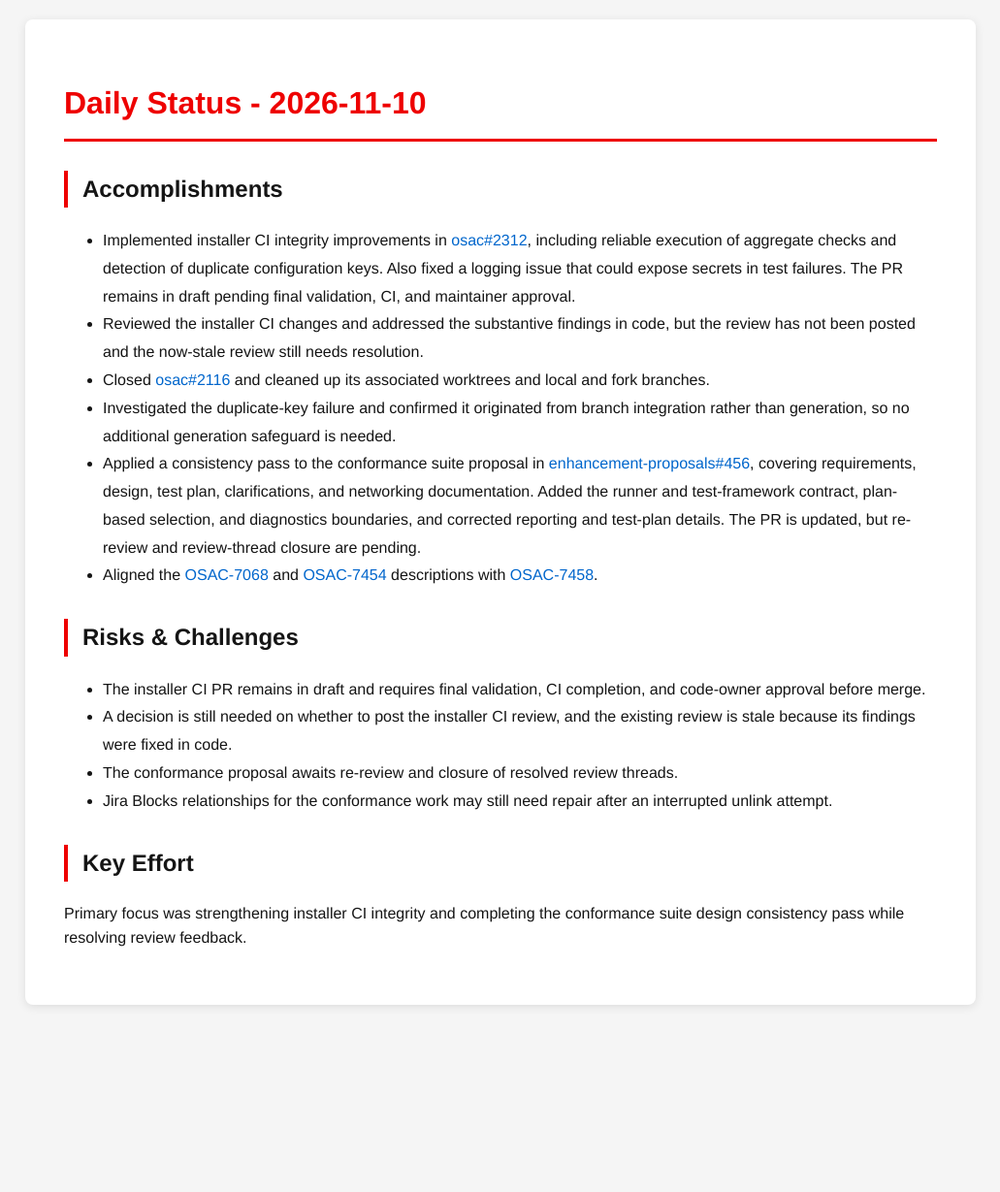
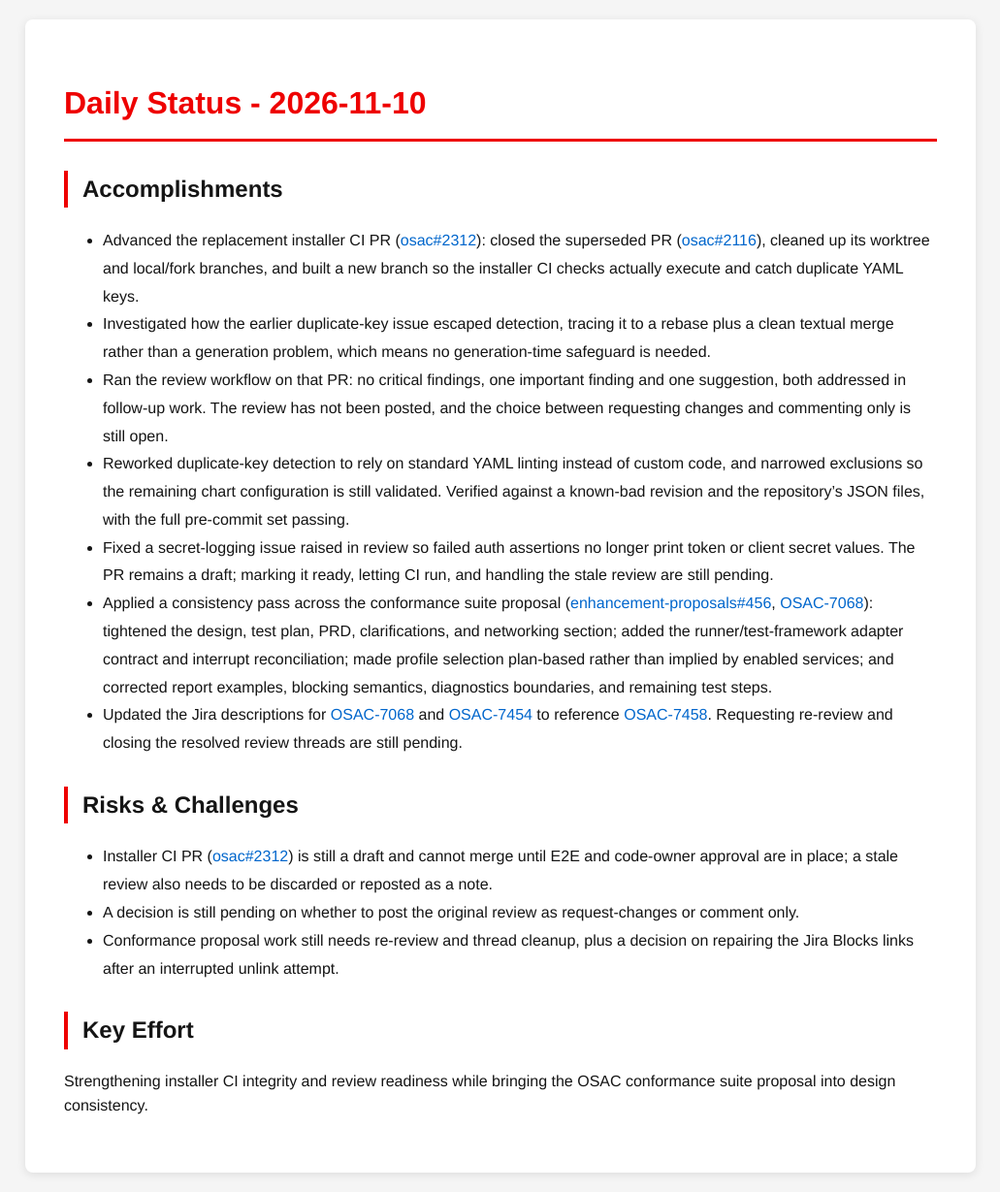
Before and after one commit to tzvatot/daily-status, a Jekyll site: the page built from 2026-11-10.md, in a window 1280 px wide. Shown: the whole page at 97% size, without its empty margins (124-1155 px from the left). Built offline with Jekyll 4.4.1, drawn with Linux system fonts in a browser that asks for light colours; before the commit the page ends 1056 px from its top, so only the background shows below that.

Commit message:
Daily status update - 2026-11-10

```diff
--- a/2026-11-10.md
+++ b/2026-11-10.md
@@ -7,18 +7,21 @@ date: 2026-11-10
 # Daily Status - 2026-11-10
 
 ## Accomplishments
-- Implemented installer CI integrity improvements in [osac#2312](https://github.com/osac-project/osac/pull/2312), including reliable execution of aggregate checks and detection of duplicate configuration keys. Also fixed a logging issue that could expose secrets in test failures. The PR remains in draft pending final validation, CI, and maintainer approval.
-- Reviewed the installer CI changes and addressed the substantive findings in code, but the review has not been posted and the now-stale review still needs resolution.
-- Closed [osac#2116](https://github.com/osac-project/osac/pull/2116) and cleaned up its associated worktrees and local and fork branches.
-- Investigated the duplicate-key failure and confirmed it originated from branch integration rather than generation, so no additional generation safeguard is needed.
-- Applied a consistency pass to the conformance suite proposal in [enhancement-proposals#456](https://github.com/osac-project/enhancement-proposals/pull/456), covering requirements, design, test plan, clarifications, and networking documentation. Added the runner and test-framework contract, plan-based selection, and diagnostics boundaries, and corrected reporting and test-plan details. The PR is updated, but re-review and review-thread closure are pending.
-- Aligned the [OSAC-7068](https://redhat.atlassian.net/browse/OSAC-7068) and [OSAC-7454](https://redhat.atlassian.net/browse/OSAC-7454) descriptions with [OSAC-7458](https://redhat.atlassian.net/browse/OSAC-7458).
+
+- Advanced the replacement installer CI PR ([osac#2312](https://github.com/osac-project/osac/pull/2312)): closed the superseded PR ([osac#2116](https://github.com/osac-project/osac/pull/2116)), cleaned up its worktree and local/fork branches, and built a new branch so the installer CI checks actually execute and catch duplicate YAML keys.
+- Investigated how the earlier duplicate-key issue escaped detection, tracing it to a rebase plus a clean textual merge rather than a generation problem, which means no generation-time safeguard is needed.
+- Ran the review workflow on that PR: no critical findings, one important finding and one suggestion, both addressed in follow-up work. The review has not been posted, and the choice between requesting changes and commenting only is still open.
+- Reworked duplicate-key detection to rely on standard YAML linting instead of custom code, and narrowed exclusions so the remaining chart configuration is still validated. Verified against a known-bad revision and the repository's JSON files, with the full pre-commit set passing.
+- Fixed a secret-logging issue raised in review so failed auth assertions no longer print token or client secret values. The PR remains a draft; marking it ready, letting CI run, and handling the stale review are still pending.
+- Applied a consistency pass across the conformance suite proposal ([enhancement-proposals#456](https://github.com/osac-project/enhancement-proposals/pull/456), [OSAC-7068](https://redhat.atlassian.net/browse/OSAC-7068)): tightened the design, test plan, PRD, clarifications, and networking section; added the runner/test-framework adapter contract and interrupt reconciliation; made profile selection plan-based rather than implied by enabled services; and corrected report examples, blocking semantics, diagnostics boundaries, and remaining test steps.
+- Updated the Jira descriptions for [OSAC-7068](https://redhat.atlassian.net/browse/OSAC-7068) and [OSAC-7454](https://redhat.atlassian.net/browse/OSAC-7454) to reference [OSAC-7458](https://redhat.atlassian.net/browse/OSAC-7458). Requesting re-review and closing the resolved review threads are still pending.
 
 ## Risks & Challenges
-- The installer CI PR remains in draft and requires final validation, CI completion, and code-owner approval before merge.
-- A decision is still needed on whether to post the installer CI review, and the existing review is stale because its findings were fixed in code.
-- The conformance proposal awaits re-review and closure of resolved review threads.
-- Jira Blocks relationships for the conformance work may still need repair after an interrupted unlink attempt.
+
+- Installer CI PR ([osac#2312](https://github.com/osac-project/osac/pull/2312)) is still a draft and cannot merge until E2E and code-owner approval are in place; a stale review also needs to be discarded or reposted as a note.
+- A decision is still pending on whether to post the original review as request-changes or comment only.
+- Conformance proposal work still needs re-review and thread cleanup, plus a decision on repairing the Jira Blocks links after an interrupted unlink attempt.
 
 ## Key Effort
-Primary focus was strengthening installer CI integrity and completing the conformance suite design consistency pass while resolving review feedback.
+
+Strengthening installer CI integrity and review readiness while bringing the OSAC conformance suite proposal into design consistency.
```
